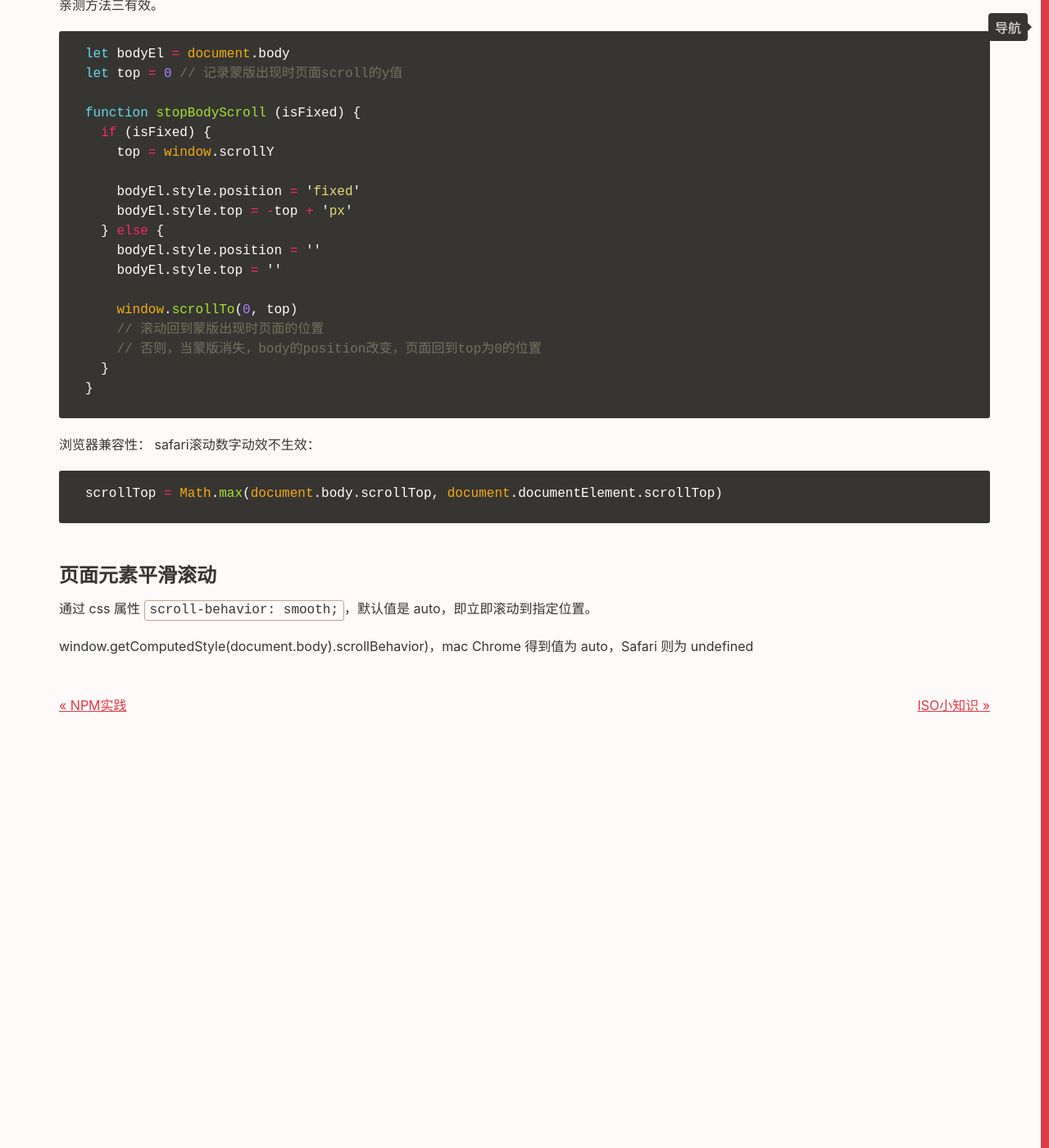
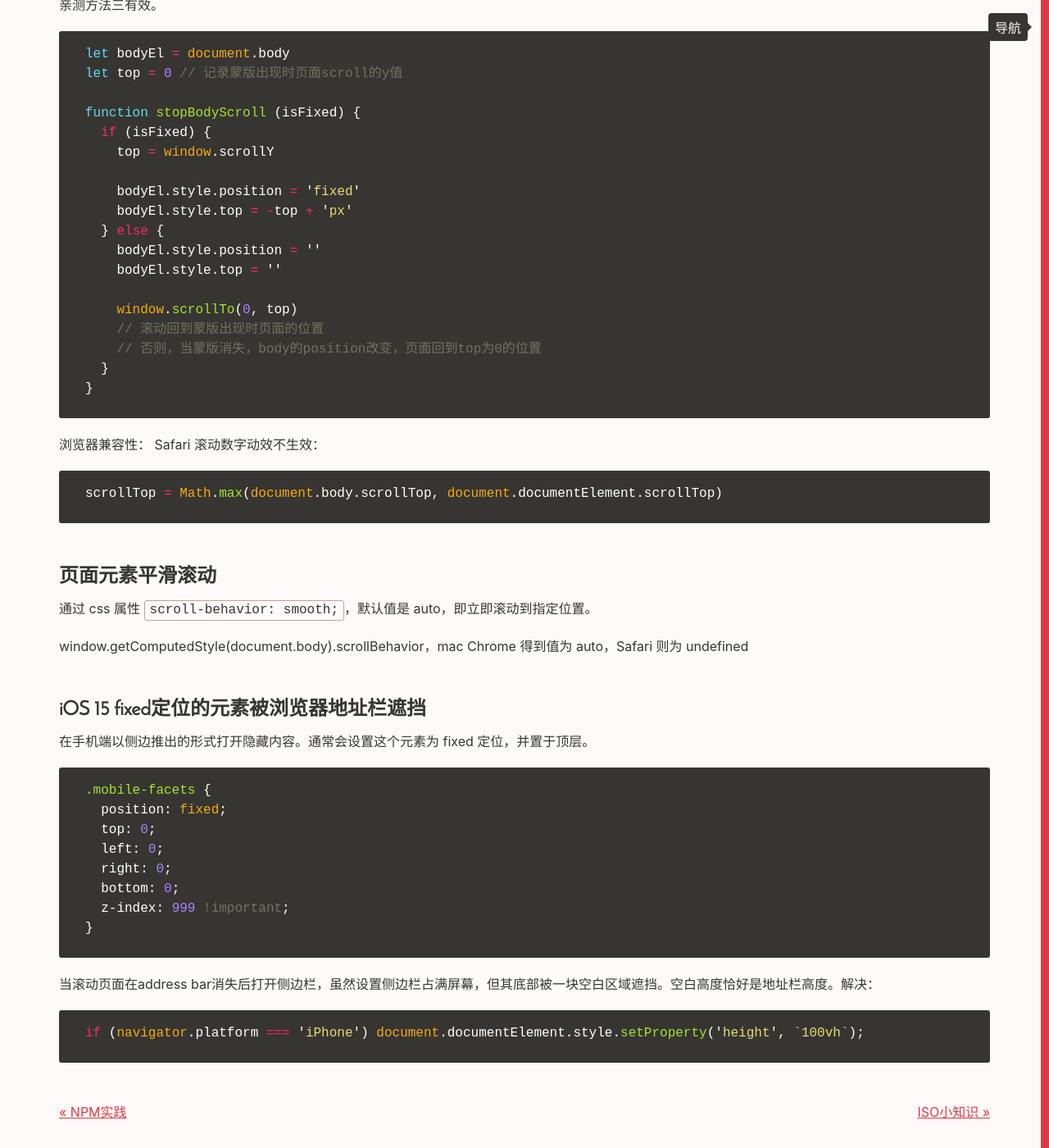
Before and after one commit to Vivi-wu/dive-into-web, a Jekyll site: the page built from _posts/2019-09-18-Prevent-content-under-mask-scrolling.markdown, in a window 1280 px wide and 1400 px high, scrolled down 302 px. Shown: the whole window at 82% size. Built offline with Jekyll 4.4.1, drawn with Linux system fonts in a browser that asks for light colours.

Commit message:
update blog for iOS 15 address bar overlap
- add blog for shopify add new page

````diff
--- a/_posts/2016-01-02-JavaScript-HTML-DOM.markdown
+++ b/_posts/2016-01-02-JavaScript-HTML-DOM.markdown
@@ -121,6 +121,8 @@ HTML DOM Document 对象是页面中所有其他元素的主人。如果你想
 
 改变 HTML 元素内容最简单的方法就是使用 _innerHTML_ 属性。
 
+注意：HTML5 specifies that a `<script>` tag inserted with innerHTML should not execute（通过此方法插入DOM的script标签不会执行！https://www.w3.org/TR/2008/WD-html5-20080610/dom.html#innerhtml0）
+
 改变一个 Attribute 特性值的方法有 2 种：
 
     element.attribute = new value
--- a/_posts/2019-09-18-Prevent-content-under-mask-scrolling.markdown
+++ b/_posts/2019-09-18-Prevent-content-under-mask-scrolling.markdown
@@ -36,7 +36,7 @@ function stopBodyScroll (isFixed) {
 <!--more-->
 
 浏览器兼容性：
-safari滚动数字动效不生效：
+Safari 滚动数字动效不生效：
 ```js
 scrollTop = Math.max(document.body.scrollTop, document.documentElement.scrollTop)
 ```
@@ -45,4 +45,25 @@ scrollTop = Math.max(document.body.scrollTop, document.documentElement.scrollTop
 
 通过 css 属性 `scroll-behavior: smooth;`，默认值是 auto，即立即滚动到指定位置。
 
-window.getComputedStyle(document.body).scrollBehavior)，mac Chrome 得到值为 auto，Safari 则为 undefined
+window.getComputedStyle(document.body).scrollBehavior，mac Chrome 得到值为 auto，Safari 则为 undefined
+
+### iOS 15 fixed定位的元素被浏览器地址栏遮挡
+
+在手机端以侧边推出的形式打开隐藏内容。通常会设置这个元素为 fixed 定位，并置于顶层。
+
+```css
+.mobile-facets {
+  position: fixed;
+  top: 0;
+  left: 0;
+  right: 0;
+  bottom: 0;
+  z-index: 999 !important;
+}
+```
+
+当滚动页面在address bar消失后打开侧边栏，虽然设置侧边栏占满屏幕，但其底部被一块空白区域遮挡。空白高度恰好是地址栏高度。解决：
+
+```js
+if (navigator.platform === 'iPhone') document.documentElement.style.setProperty('height', `100vh`);
+```
--- a/_posts/2021-11-24-Charles-proxy.markdown
+++ b/_posts/2021-11-24-Charles-proxy.markdown
@@ -66,3 +66,5 @@ Charles 抓取 https 请求时默认显示 unknown。解决：
 6. 【iPhone】通用-》VPN与设备管理-》点击刚下载的配置描述文件-》安装-》回到“关于本机”-》证书信任设置-》在“针对根证书启用完全信任”里，开启信任
 
 完成上述操作，无需重启Charles，已经可以抓取https请求了。
+
+抓包结束后，需要在这个 wifi 里关闭代理配置。
````
Also changed, not shown: _posts/2020-12-31-Shopify-store-practice.markdown (+8 -0 lines).
